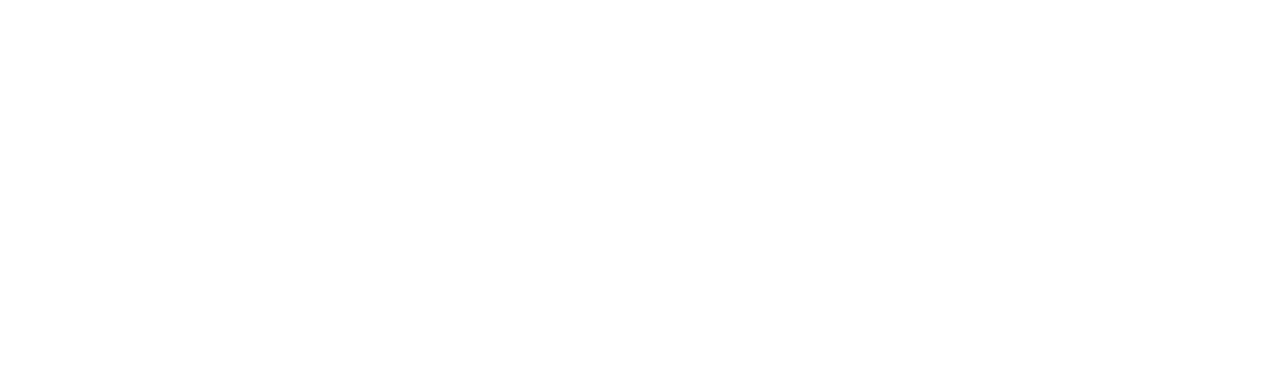
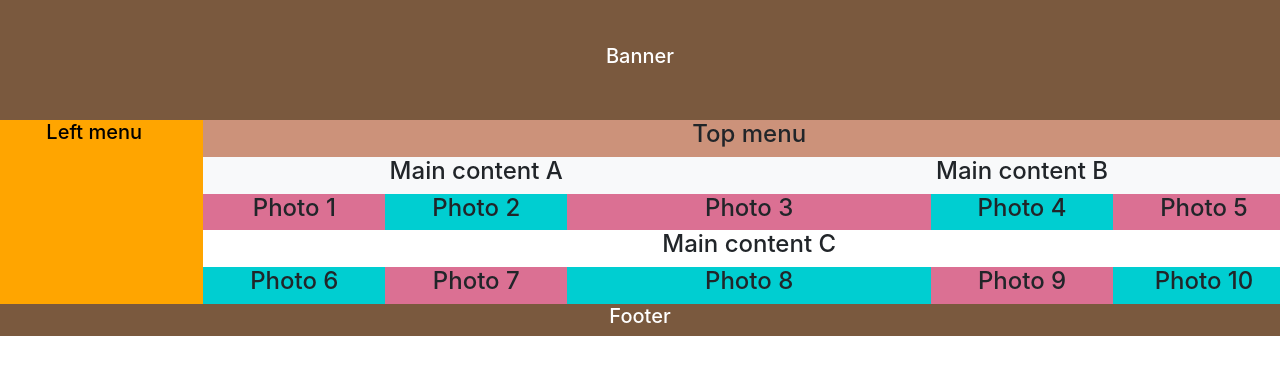
Before and after one commit to casalazara/Tarea2, a plain HTML site: page index.html in a window 1280 px wide. Drawn offline with nearby package versions, Linux system fonts and the light colour scheme.

Commit message:
Falta terminar la parte 2 xdxd

```diff
--- a/index.html
+++ b/index.html
@@ -9,9 +9,85 @@
   </head>
 
   <body>
+    <header>
+      <div class="container-fluid">
+        <div class="row banner text-center align-items-center">
+          <h5 class="mx-auto">Banner</h5>
+        </div>
+      </div>
+    </header>
+    <div class="row">
+      <div class="col-lg-2 col-md-1 col-sm-0 lateral h-auto">
+        <h5 class="text-center">Left menu</h5>
+      </div>
+
+      <div class="col-lg-10 col-md-11 col-sm-12">
+        <div class="row topMenu">
+          <h4 class="mx-auto">Top menu</h4>
+        </div>
+        <div class="row">
+          <div class="col-lg-6 col-md-12 col-sm-12 bg-light">
+            <h4 class="text-center mx-auto">Main content A</h4>
+          </div>
+          <div class="col-lg-6 col-md-12 col-sm-12 bg-light">
+            <h4 class="text-center mx-auto">Main content B</h4>
+          </div>
+        </div>
+
+        <div class="row">
+          <div class="col-lg-2 col-md-4 col-sm-6 rosa text-center">
+            <h4>Photo 1</h4>
+          </div>
+          <div class="col-lg-2 col-md-4 col-sm-6 azul text-center">
+            <h4>Photo 2</h4>
+          </div>
+          <div class="col-lg-4 col-md-4 col-sm-6 rosa text-center">
+            <h4>Photo 3</h4>
+          </div>
+          <div class="col-lg-2 col-md-4 col-sm-6 azul text-center">
+            <h4>Photo 4</h4>
+          </div>
+          <div class="col-lg-2 col-md-4 col-sm-6 rosa text-center">
+            <h4>Photo 5</h4>
+          </div>
+        </div>
+
+        <div class="row">
+          <div class="col my-auto">
+            <h4 class="text-center">Main content C</h4>
+          </div>
+        </div>
+
+        <div class="row">
+          <div class="col-lg-2 col-md-4 col-sm-6 azul text-center">
+            <h4>Photo 6</h4>
+          </div>
+          <div class="col-lg-2 col-md-4 col-sm-6 rosa text-center">
+            <h4>Photo 7</h4>
+          </div>
+          <div class="col-lg-4 col-md-4 col-sm-6 azul text-center">
+            <h4>Photo 8</h4>
+          </div>
+          <div class="col-lg-2 col-md-4 col-sm-6 rosa text-center">
+            <h4>Photo 9</h4>
+          </div>
+          <div class="col-lg-2 col-md-4 col-sm-6 azul text-center">
+            <h4>Photo 10</h4>
+          </div>
+        </div>
+      </div>
+    </div>
     <script src="script.js"></script>
     <script src="https://code.jquery.com/jquery-3.5.1.slim.min.js" integrity="sha384-DfXdz2htPH0lsSSs5nCTpuj/zy4C+OGpamoFVy38MVBnE+IbbVYUew+OrCXaRkfj" crossorigin="anonymous"></script>
     <script src="https://cdn.jsdelivr.net/npm/popper.js@1.16.1/dist/umd/popper.min.js" integrity="sha384-9/reFTGAW83EW2RDu2S0VKaIzap3H66lZH81PoYlFhbGU+6BZp6G7niu735Sk7lN" crossorigin="anonymous"></script>
     <script src="https://stackpath.bootstrapcdn.com/bootstrap/4.5.2/js/bootstrap.min.js" integrity="sha384-B4gt1jrGC7Jh4AgTPSdUtOBvfO8shuf57BaghqFfPlYxofvL8/KUEfYiJOMMV+rV" crossorigin="anonymous"></script>
   </body>
+
+  <footer>
+    <div class="container-fluid">
+      <div class="row footer align-items-center">
+        <h5 class="mx-auto">Footer</h5>
+      </div>
+    </div>
+  </footer>
 </html>
--- a/style.css
+++ b/style.css
@@ -0,0 +1,28 @@
+.banner{
+    background-color:#7a593e;
+    color: white;
+    height:15vh;
+}
+
+.footer{
+    background-color:#7a593e;
+    color: white;
+}
+
+.topMenu{
+    background-color:rgb(204, 146, 122);
+}
+
+.lateral{
+    background-color:orange;
+    color: black;
+    height:15vh;
+}
+
+.rosa{
+    background-color:palevioletred;
+}
+
+.azul{
+    background-color:#00CED1;
+}
```
Also changed, not shown: p1/index.html (added, +64 -0 lines), p1/script.js (added), p1/style.css (added).
